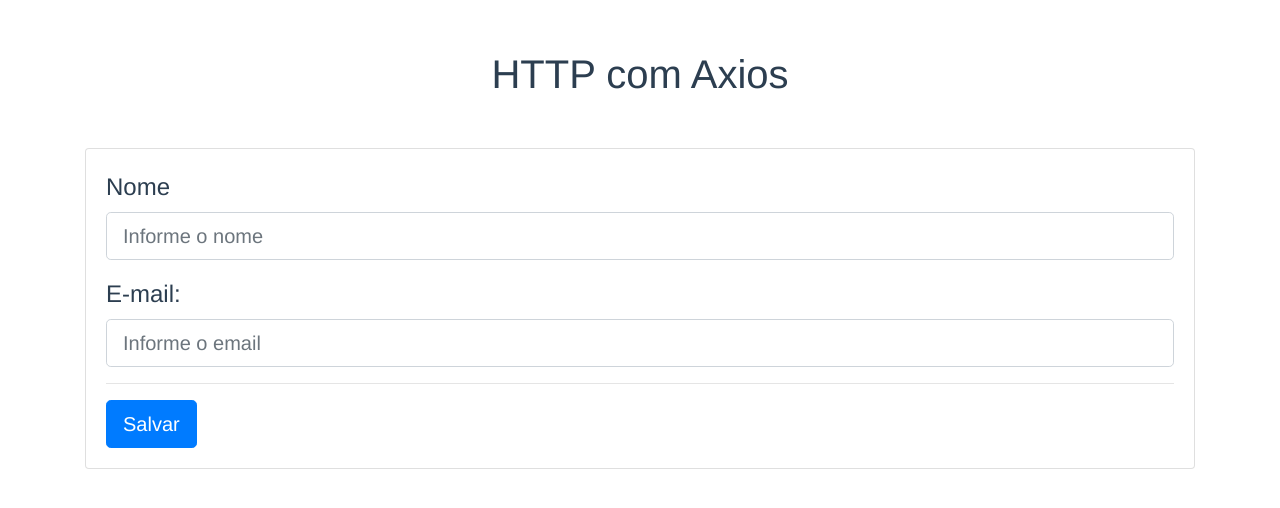
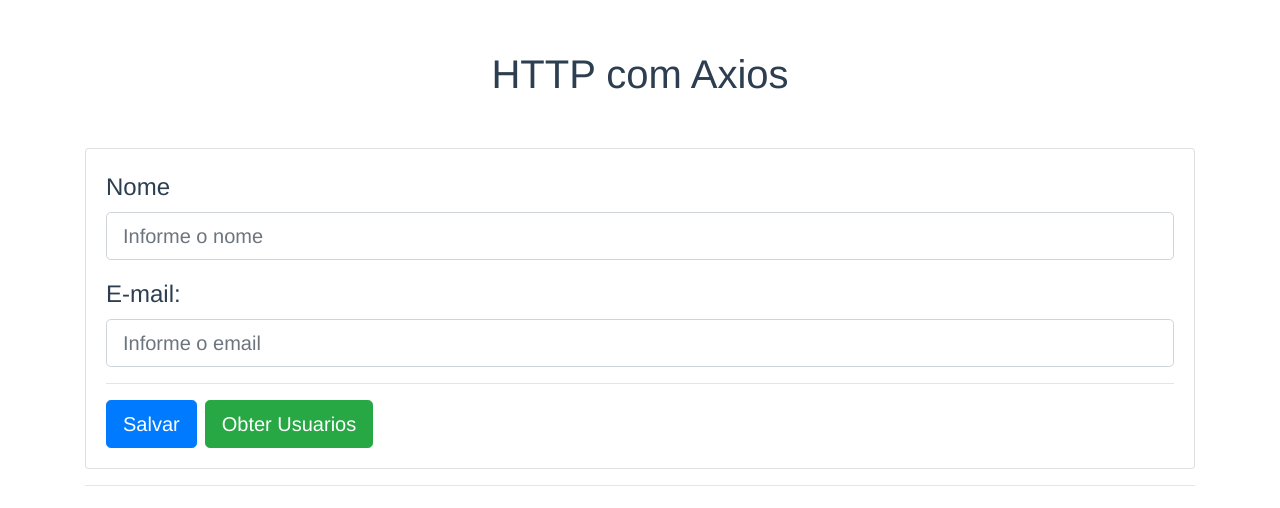
Before and after one commit to hugopedro/Vue, a Vue app in the folder http-exercicios/: page / in a window 1280 px wide. Shown: the top 508 px of the page. Built offline with nearby package versions, Linux system fonts and the light colour scheme.

Commit message:
236 Consultando GET

```diff
--- a/http-exercicios/src/App.vue
+++ b/http-exercicios/src/App.vue
@@ -15,7 +15,17 @@
 			<hr>
 			<b-button @click="salvar"
 				size="lg" variant="primary">Salvar</b-button>
+				<b-button @click="obterUsuarios"
+				size="lg" variant="success" class="ml-2">Obter Usuarios</b-button> <!-- ml-2 de margin left 2, pro botao n grudar-->
 		</b-card>
+		<hr>
+		<b-list-group>
+			<b-list-group-item v-for="(usuario,id) in usuarios" :key="id">
+				<strong>Nome:</strong> {{ usuario.nome }} <br>
+				<strong>Email: </strong> {{ usuario.email }} <br>
+				<strong>ID: </strong> {{ id }}
+				</b-list-group-item>
+		</b-list-group>
 	</div>
 </template>
 
@@ -23,6 +33,7 @@
 export default {
 	data() {
 		return {
+			usuarios: [],
 			usuario: {
 				nome: '',
 				email: ''
@@ -35,6 +46,12 @@ export default {
 			.then(resp => {
 				this.usuario.nome = ''
 				this.usuario.email = ''
+			})
+		},
+
+		obterUsuarios() { // consultar com get, nao precisa por .get após o $http que vai direto
+			this.$http('usuarios.json').then(res => {
+				this.usuarios = res.data
 			})
 		}
 	}
```
